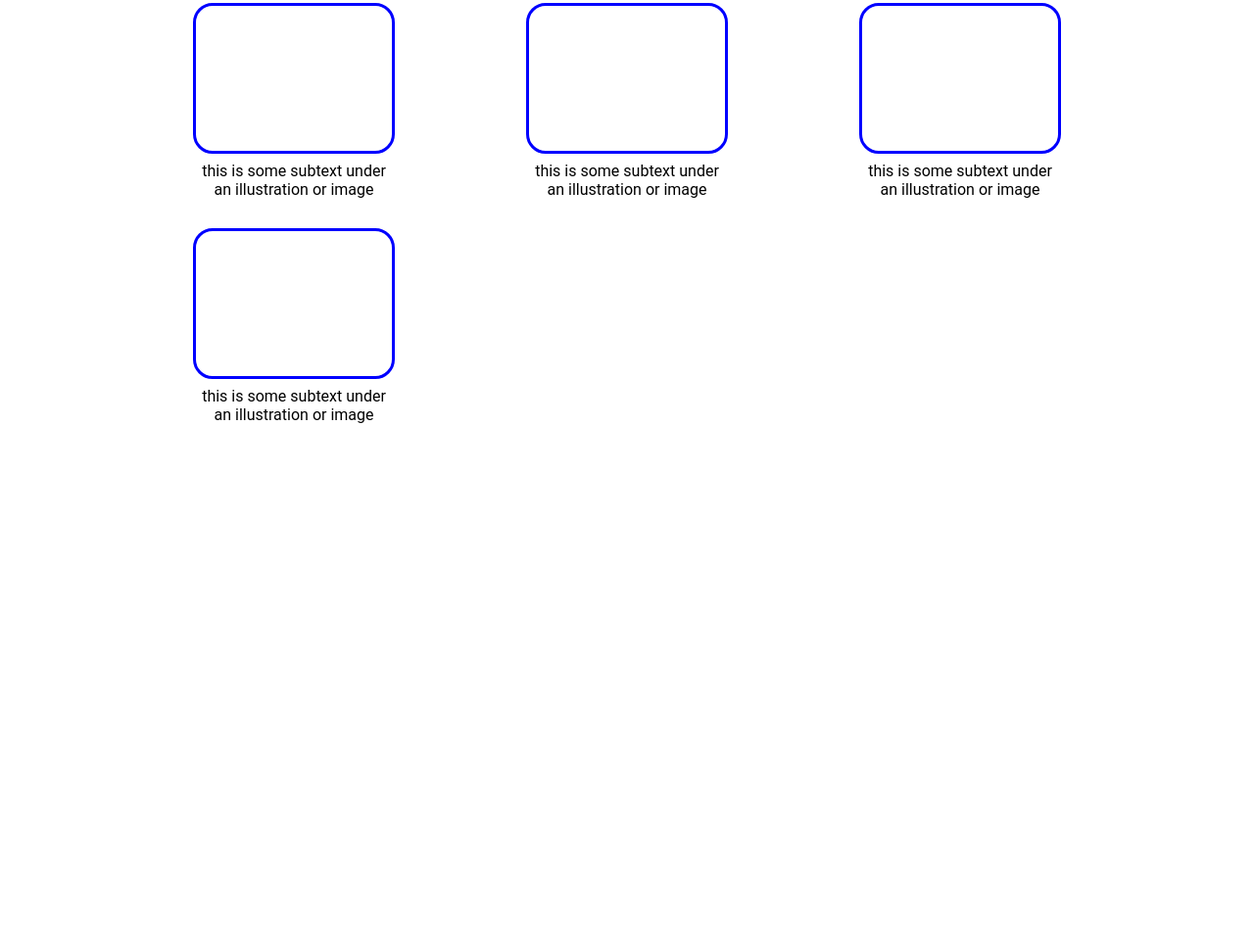
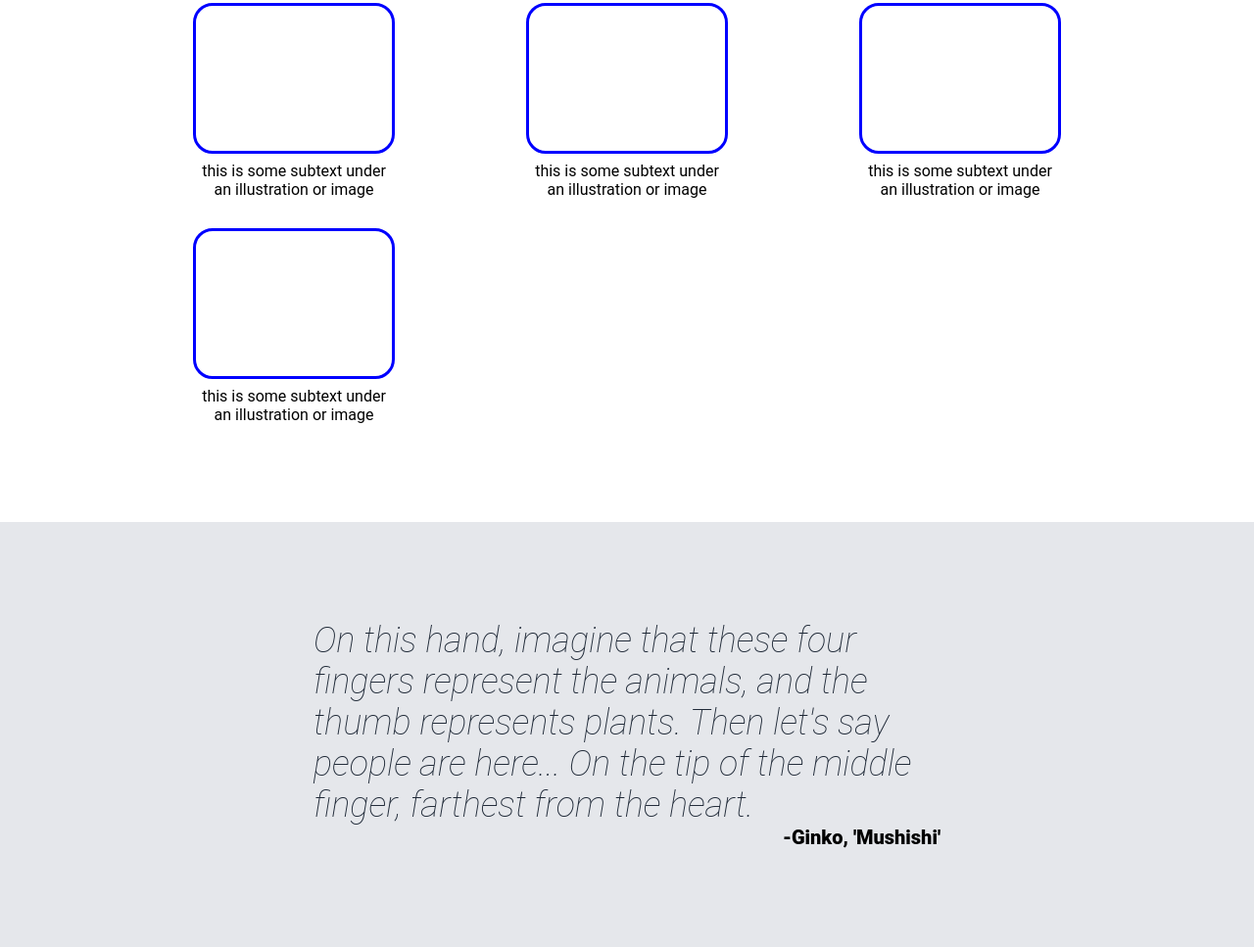
Before and after one commit to null-heap/Landing-Page, a plain HTML site: page index.html in a window 1280 px wide. Shown: the part 461-1428 px from the top of the page at 98% size. Before the commit the page ends 994 px from the top, so only its background shows below. Drawn offline with Linux system fonts and the light colour scheme.

Commit message:
added: added the quote section

```diff
--- a/index.html
+++ b/index.html
@@ -51,7 +51,11 @@
                 <div class="information-text">this is some subtext under an illustration or image</div>
             </li>
         </ul>
+    </div>
 
+    <div class="quote">
+        <div class="quote-body"> On this hand, imagine that these four fingers represent the animals, and the thumb represents plants. Then let's say people are here... On the tip of the middle finger, farthest from the heart.</div>
+        <div class="quote-right">-Ginko, 'Mushishi'</div>
     </div>
 
 </body>
--- a/styles.css
+++ b/styles.css
@@ -7,7 +7,7 @@ body{
 
 }
 
-.head, .information{
+.head, .information, .quote{
     padding: 0px 200px 100px;
 }
 
@@ -123,3 +123,24 @@ a{
     width: 200px;
     border: 3px solid blue;
 }
+
+.quote{
+    display: flex;
+    flex-direction: column;
+    justify-content: flex-start;
+    align-items: center;
+    background-color: #E5E7EB;
+    padding: 100px 320px;
+}
+
+.quote-body{
+    font-size: 36px;
+    font-weight: lighter;
+    font-style: italic;
+    color: #1F2937;
+}
+.quote-right{
+    margin-left: auto;
+    font-size: 20px;
+    font-weight: 900;
+}
```
